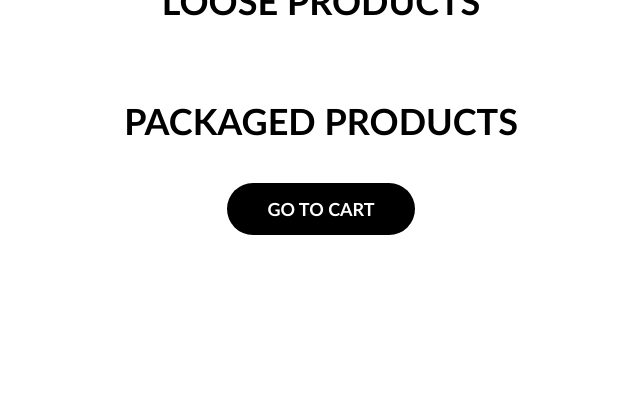
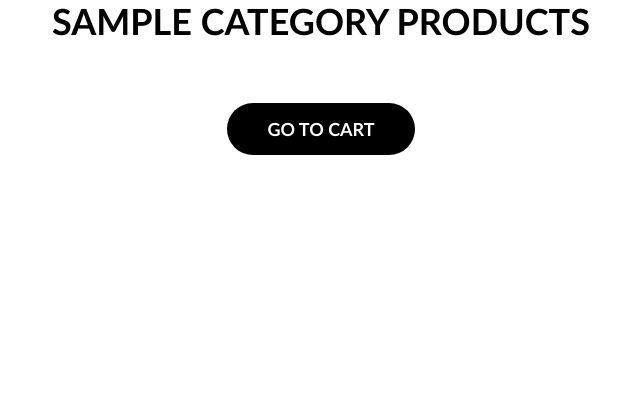
Before and after one commit to HardikShah563/harvest-haven-flask, a Flask app: page /store in a window 1280 px wide. Shown: the part 329-749 px from the top of the page, without its empty margins (319-959 px from the left). Run offline with Flask 3, Linux system fonts and the light colour scheme; a database or web service that is not in the repository returns one stand-in record (values such as "Sample title"); some libraries are stand-ins or nearby versions.

Commit message:
database func and updateCart

```diff
--- a/app.py
+++ b/app.py
@@ -74,7 +74,10 @@ def signup():
 
 @app.route('/store')
 def store():
-    return render_template('store.html', session = session)
+    categories = getCategories()
+    categoryIDs = getCategoryID()
+
+    return render_template('store.html', categories = categories, categoryIDs = categoryIDs, session = session)
 
 # -------------------------------------------------------
 
@@ -145,6 +148,20 @@ def signout():
 
 # -------------------------------------------------------
 
+def updateCart(p_id, action):
+    flag = True
+    for key in session['cart'].keys():
+        if key == p_id:
+            if action == 'plsu':
+                key[p_id] += 1
+            if action == 'minus':
+                key[p_id] -= 1
+            flag = False
+    if flag:
+        session['cart'][p_id] = 1
+
+# -------------------------------------------------------
+
 # function for setting the session variables
 def setSession(u_id, name, email, isAdmin):
     session['u_id'] = u_id
--- a/database.py
+++ b/database.py
@@ -173,7 +173,31 @@ def adminCheck(email):
 
 # -------------------------------------------------------
 
+def getCategories():
+    get_script = '''
+        select c_name from category
+    '''
+    cur.execute(get_script)
+    conn.commit()
+    data = cur.fetchall()
+    categories = []
+    for category in data:
+        categories.append(category[0])
+    return categories
 
+# -------------------------------------------------------
+
+def getCategoryID():
+    get_script = '''
+        select c_id from category
+    '''
+    cur.execute(get_script)
+    conn.commit()
+    data = cur.fetchall()
+    categoryIDs = []
+    for id in data:
+        categoryIDs.append(id[0])
+    return categoryIDs
 
 # -------------------------------------------------------
 
@@ -196,7 +220,3 @@ def adminCheck(email):
 
 
 # -------------------------------------------------------
-
-
-
-# -------------------------------------------------------
--- a/static/globals.css
+++ b/static/globals.css
@@ -70,6 +70,10 @@ html {
 
 .title {
     font-size: 36px;
+}
+
+.mb-20 {
+    margin-block: 20px;
 }
 
 .txt-ctr {
--- a/templates/store.html
+++ b/templates/store.html
@@ -31,15 +31,13 @@
             </div>
         </div>
 
-        <h1 class="title txt-ctr">LOOSE PRODUCTS</h1>
+        {% for i in range(categories|length) %}
+            <h1 class="title txt-ctr mb-20">{{categories[i]|upper()}} PRODUCTS</h1>
 
-        <div class="store" id="loose-store"></div>
-
-        <br><br><br><br>
-
-        <h1 class="title txt-ctr">PACKAGED PRODUCTS</h1>
-
-        <div class="store" id="packaged-store"></div>
+            <div class="store" id="store">
+                <!-- products for loop -->
+            </div>
+        {% endfor %}
 
         <a href="./cart.html" class="black-btn">GO TO CART</a>
     </div>
```
Also changed, not shown: 1 other file.
